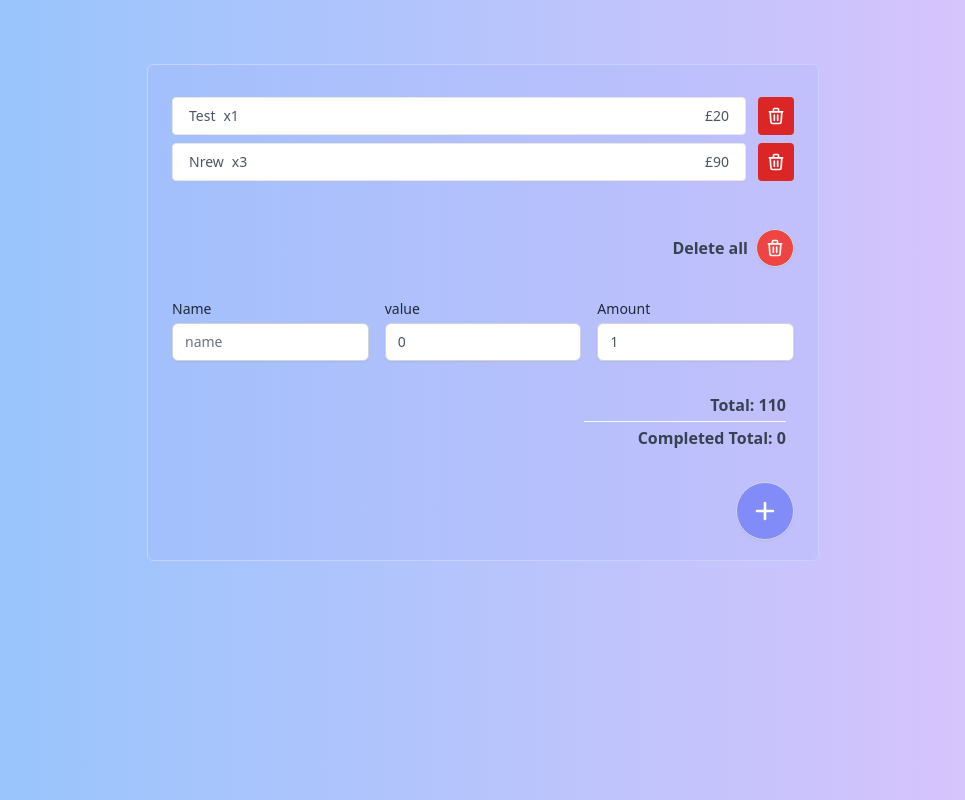
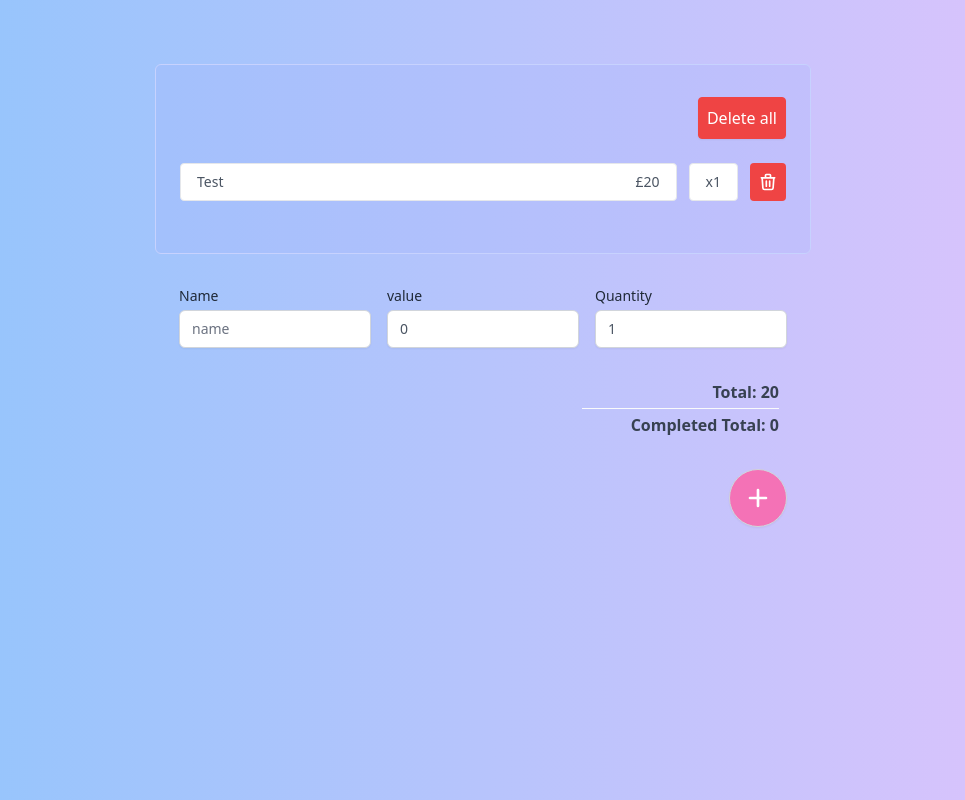
Before and after one commit to jamie-white-25/shopping-list, a Vue app: page / in a window 1280 px wide. Shown: the whole page, without its empty margins (157-1122 px from the left). Built offline with nearby package versions, Linux system fonts and the light colour scheme.

Commit message:
update to layout

```diff
--- a/src/App.vue
+++ b/src/App.vue
@@ -1,7 +1,14 @@
 <script setup lang="ts">
-import { ref, computed } from "vue";
+import { ref, computed, onMounted } from "vue";
 import { v4 as uuidv4 } from "uuid";
 import ShoppingList from "./components/ShoppingList.vue";
+
+onMounted(() => {
+  const storage = localStorage.getItem("shoppingList");
+  if (storage) {
+    list.value = JSON.parse(storage);
+  }
+});
 
 const total = computed(() => {
   let sum = 0;
@@ -35,6 +42,8 @@ const additem = () => {
     item.value.amount = 0;
     item.value.value = 0;
   }
+
+  setStorage();
 };
 
 const deleteAll = () => {
@@ -45,6 +54,7 @@ const deleteItem = (uuid: string) => {
   list.value = list.value.filter((item) => {
     return item.uuid !== uuid;
   });
+  setStorage();
 };
 
 const toggleCompleted = (uuid: string) => {
@@ -54,6 +64,8 @@ const toggleCompleted = (uuid: string) => {
       item.completed = !item.completed;
     }
   });
+
+  setStorage();
 };
 
 const validate = () => {
@@ -81,9 +93,12 @@ const item = ref({
 });
 
 const list = ref([
-  { uuid: makeUuid(), name: "test", value: 20, amount: 1, completed: false },
-  { uuid: makeUuid(), name: "nrew", value: 30, amount: 3, completed: false },
+  { uuid: makeUuid(), name: "Test", value: 20, amount: 1, completed: false },
 ]);
+
+const setStorage = () => {
+  localStorage.setItem("shoppingList", JSON.stringify(list.value));
+};
 </script>
 
 <template>
@@ -94,44 +109,27 @@ const list = ref([
 
     <div class="relative mt-16 z-10 bg-none max-w-2xl mx-auto">
       <div
-        class="bg-indigo-300 bg-opacity-25 px-6 pt-8 pb-5 rounded-md border border-indigo-200"
+        class="bg-indigo-300 bg-opacity-25 px-6 pt-8 pb-5 rounded-md border border-indigo-200 m-2"
       >
+        <div v-if="list.length >= 1" class="flex items-center justify-end mb-6">
+          <button
+            @click="deleteAll"
+            type="button"
+            class="inline-flex items-center p-2 border border-red-500 rounded shadow-sm text-white bg-red-500 hover:bg-red-700 focus:outline-none focus:ring-2 focus:ring-offset-2 focus:ring-red-500"
+          >
+            Delete all
+          </button>
+        </div>
+
         <ShoppingList
           :items="list"
           @delete="deleteItem"
           @toggle-completed="toggleCompleted"
         />
-
-        <div
-          v-if="list.length >= 1"
-          class="flex items-center justify-end mt-12"
-        >
-          <span class="mr-2 text-gray-700 font-semibold">Delete all</span>
-          <button
-            @click="deleteAll"
-            type="button"
-            class="inline-flex items-center p-2 border border-gray-300 rounded-full shadow-sm text-white bg-red-500 hover:bg-red-700 focus:outline-none focus:ring-2 focus:ring-offset-2 focus:ring-red-500"
-          >
-            <!-- Heroicon name: outline/plus-sm -->
-            <svg
-              xmlns="http://www.w3.org/2000/svg"
-              class="h-5 w-5"
-              fill="none"
-              viewBox="0 0 24 24"
-              stroke="currentColor"
-              stroke-width="2"
-            >
-              <path
-                stroke-linecap="round"
-                stroke-linejoin="round"
-                d="M19 7l-.867 12.142A2 2 0 0116.138 21H7.862a2 2 0 01-1.995-1.858L5 7m5 4v6m4-6v6m1-10V4a1 1 0 00-1-1h-4a1 1 0 00-1 1v3M4 7h16"
-              />
-            </svg>
-          </button>
       </div>
 
       <div
-          class="bg-none py-2 space-y-4 md:space-y-0 md:space-x-4 rounded flex flex-col md:flex-row justify-evenly align-baseline mt-20 md:mt-6"
+        class="bg-none py-2 space-y-4 md:space-y-0 md:space-x-4 rounded flex flex-col md:flex-row justify-evenly align-baseline mt-20 md:mt-6 mx-8"
       >
         <div>
           <label
@@ -170,7 +168,7 @@ const list = ref([
             for="amount"
             class="block text-sm font-medium text-gray-800 mb-1"
           >
-              Amount
+            Quantity
           </label>
           <input
             v-model.number="item.amount"
@@ -183,7 +181,7 @@ const list = ref([
         </div>
       </div>
 
-        <div class="flex justify-end flex-col mt-6 px-2">
+      <div class="flex justify-end flex-col mt-6 px-2 mx-8">
         <span class="text-gray-700 font-semibold text-md ml-auto pb-1">
           Total: {{ total }}
         </span>
@@ -193,11 +191,11 @@ const list = ref([
         </span>
       </div>
 
-        <div class="flex justify-end mt-8">
+      <div class="flex justify-end mt-8 mx-8">
         <button
           @click="additem"
           type="button"
-            class="inline-flex items-center p-3 border border-gray-300 rounded-full shadow-sm text-white bg-indigo-400 hover:bg-indigo-700 focus:outline-none focus:ring-2 focus:ring-offset-2 focus:ring-indigo-500"
+          class="inline-flex items-center p-3 border border-gray-300 rounded-full shadow-sm text-white bg-pink-400 hover:bg-pink-600 focus:outline-none focus:ring-2 focus:ring-offset-2 focus:ring-indigo-500"
         >
           <!-- Heroicon name: outline/plus-sm -->
           <svg
@@ -218,7 +216,6 @@ const list = ref([
         </button>
       </div>
     </div>
-    </div>
   </main>
 </template>
 
--- a/src/components/ShoppingItem.vue
+++ b/src/components/ShoppingItem.vue
@@ -39,14 +39,24 @@ const deleteitem = () => {
     >
       <div class="space-x-2">
         <span class="capitalize">{{ item.name }}</span>
-        <span>x{{ item.amount }}</span>
       </div>
       <span>£{{ item.value * item.amount }}</span>
     </div>
 
+    <div
+      class="px-4 py-2 w-auto rounded border border-gray-200 text-sm transition-all duration-300 ease-in-out flex justify-between items-center"
+      :class="
+        item.completed
+          ? 'bg-teal-500 text-white border-teal-500 '
+          : 'bg-white text-gray-600 border-gray-200 '
+      "
+    >
+      <span>x{{ item.amount }}</span>
+    </div>
+
     <button
       @click="deleteitem"
-      class="py-1 px-2 bg-red-600 rounded flex hover:bg-red-700"
+      class="py-1 px-2 bg-red-500 rounded flex hover:bg-red-700"
     >
       <svg
         xmlns="http://www.w3.org/2000/svg"
```
Lines whose indentation alone changed are shown as unchanged.
